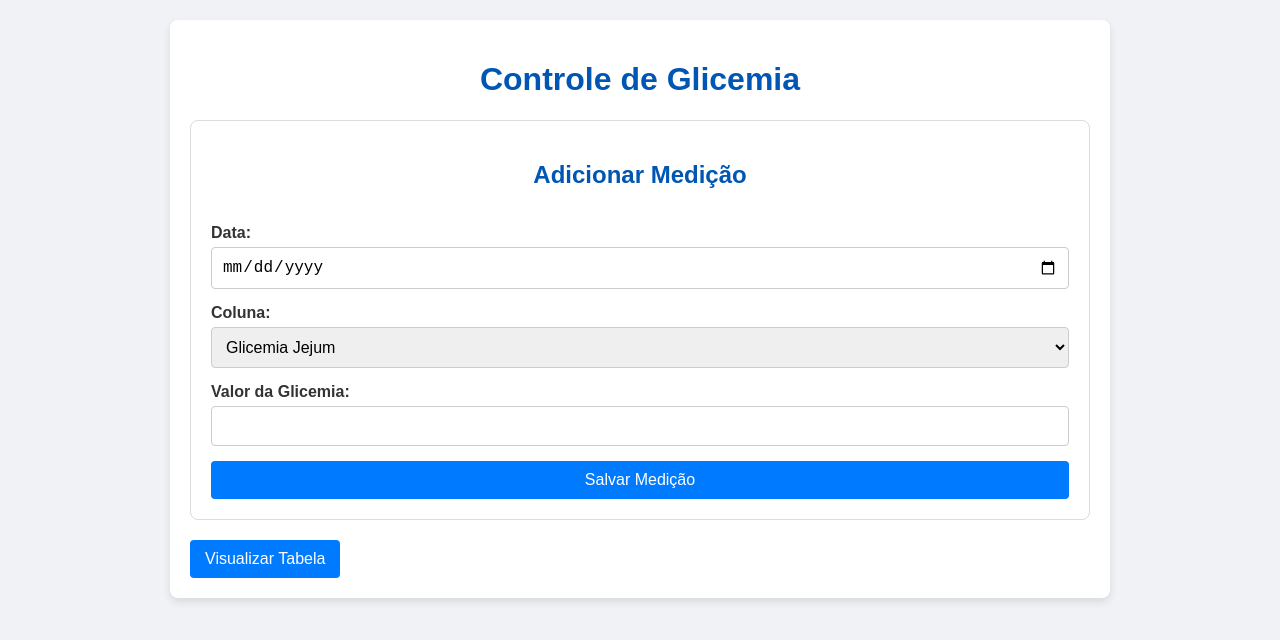
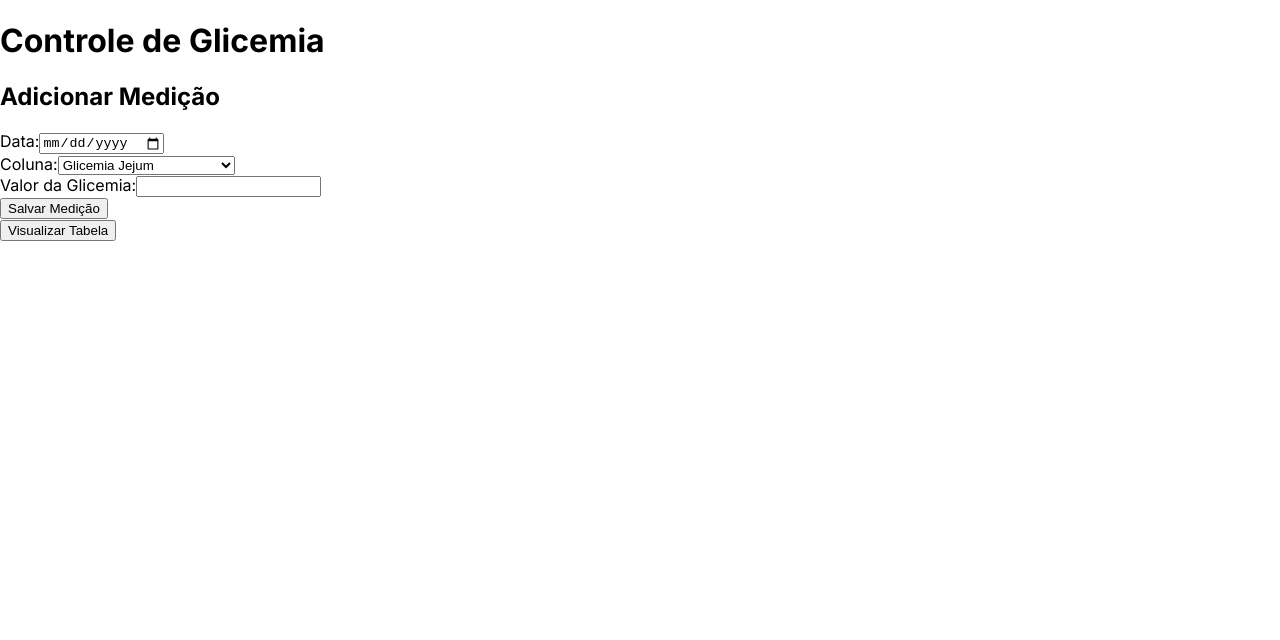
Before and after one commit to thiagorkha/controle-de-glicemia, a React (Create React App) app in the folder frontend/: page / in a window 1280 px wide. Shown: the top 640 px of the page. Built offline with nearby package versions, Linux system fonts and the light colour scheme.

Commit message:
Update index.css

```diff
--- a/frontend/src/index.css
+++ b/frontend/src/index.css
@@ -1,92 +1,13 @@
+/* src/index.css */
+@tailwind base;
+@tailwind components;
+@tailwind utilities;
+
+/* Importa a fonte Inter do Google Fonts */
+@import url('https://fonts.googleapis.com/css2?family=Inter:wght@400;500;600;700&display=swap');
+
 body {
-  font-family: Arial, sans-serif;
-  background-color: #f0f2f5;
+  font-family: 'Inter', sans-serif;
   margin: 0;
-  padding: 20px;
-  color: #333;
+  padding: 0;
 }
-
-.app-container {
-  max-width: 900px;
-  margin: 0 auto;
-  padding: 20px;
-  background-color: #fff;
-  border-radius: 8px;
-  box-shadow: 0 4px 8px rgba(0, 0, 0, 0.1);
-}
-
-h1, h2, h3 {
-  color: #0056b3;
-  text-align: center;
-}
-
-form {
-  display: flex;
-  flex-direction: column;
-  gap: 15px;
-  margin-bottom: 20px;
-  padding: 20px;
-  border: 1px solid #ddd;
-  border-radius: 8px;
-}
-
-form div {
-  display: flex;
-  flex-direction: column;
-}
-
-label {
-  margin-bottom: 5px;
-  font-weight: bold;
-}
-
-input[type="date"],
-input[type="number"],
-select {
-  padding: 10px;
-  border: 1px solid #ccc;
-  border-radius: 4px;
-  font-size: 16px;
-}
-
-button {
-  padding: 10px 15px;
-  border: none;
-  border-radius: 4px;
-  background-color: #007bff;
-  color: #fff;
-  font-size: 16px;
-  cursor: pointer;
-  transition: background-color 0.3s ease;
-}
-
-button:hover {
-  background-color: #0056b3;
-}
-
-table {
-  width: 100%;
-  border-collapse: collapse;
-  margin-top: 20px;
-  background-color: #fff;
-}
-
-th, td {
-  border: 1px solid #ddd;
-  padding: 12px;
-  text-align: center;
-}
-
-th {
-  background-color: #f2f2f2;
-  font-weight: bold;
-}
-
-tr:nth-child(even) {
-  background-color: #f9f9f9;
-}
-
-p {
-  text-align: center;
-  font-weight: bold;
-}
```
